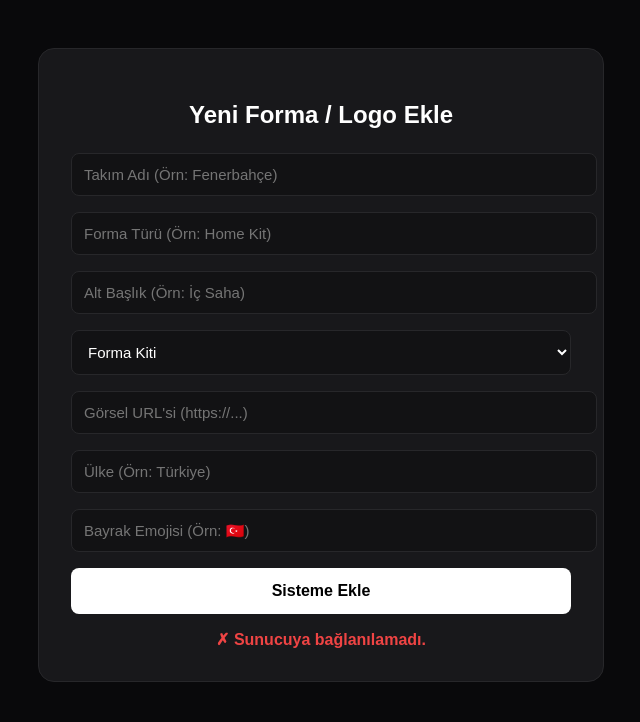
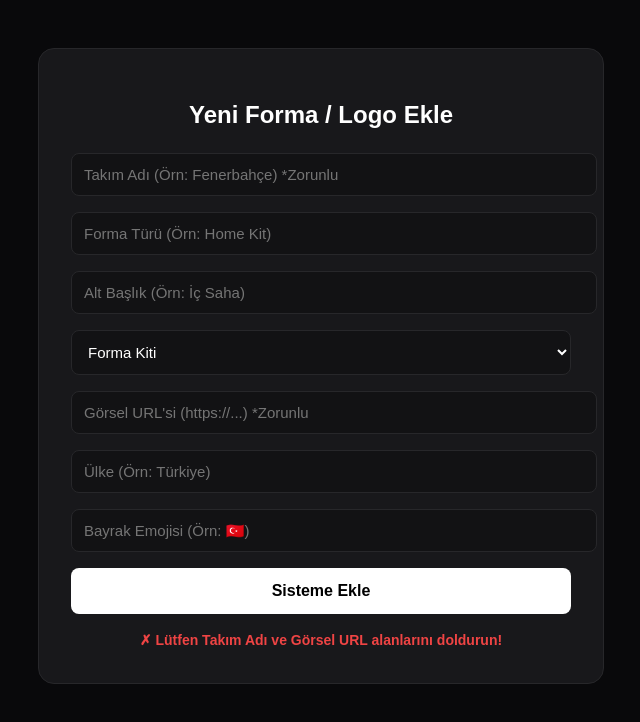
Before and after one commit to vegasDevelopment/FlKits-Api, a website: page admin-panel.html in a window 1280 px wide. Both pictures are taken after a click on the button "Sisteme Ekle". Shown: the whole page, without its empty margins (319-959 px from the left). Drawn offline with Linux system fonts and the light colour scheme; no server answers.

Commit message:
Update admin-panel.html

```diff
--- a/admin-panel.html
+++ b/admin-panel.html
@@ -9,65 +9,98 @@
   .container { width: 100%; max-width: 500px; background: #18181b; padding: 32px; border-radius: 16px; border: 1px solid #27272a; }
   h2 { margin-bottom: 24px; text-align: center; }
   input, select { width: 100%; padding: 12px; margin-bottom: 16px; background: #121214; border: 1px solid #27272a; color: #fff; border-radius: 8px; font-size: 15px; }
-  button { width: 100%; padding: 14px; background: #fff; color: #000; border: none; border-radius: 8px; font-weight: bold; font-size: 16px; cursor: pointer; }
+  input:focus, select:focus { outline: none; border-color: #52525b; }
+  button { width: 100%; padding: 14px; background: #fff; color: #000; border: none; border-radius: 8px; font-weight: bold; font-size: 16px; cursor: pointer; transition: 0.2s; }
   button:hover { background: #e4e4e7; }
-  button:disabled { opacity: 0.5; }
-  #mesaj { text-align: center; margin-top: 16px; font-weight: bold; }
+  button:disabled { opacity: 0.5; cursor: not-allowed; }
+  #mesaj { text-align: center; margin-top: 16px; font-weight: bold; font-size: 14px; line-height: 1.5; }
 </style>
 </head>
 <body>
 <div class="container">
   <h2>Yeni Forma / Logo Ekle</h2>
-  <input type="text" id="team" placeholder="Takım Adı (Örn: Fenerbahçe)">
+
+  <input type="text" id="team" placeholder="Takım Adı (Örn: Fenerbahçe) *Zorunlu">
   <input type="text" id="label" placeholder="Forma Türü (Örn: Home Kit)">
   <input type="text" id="sub" placeholder="Alt Başlık (Örn: İç Saha)">
+
   <select id="category">
     <option value="kits">Forma Kiti</option>
     <option value="logos">Kulüp Logosu</option>
     <option value="national">Milli Takım</option>
     <option value="premium">Premium</option>
   </select>
-  <input type="text" id="url" placeholder="Görsel URL'si (https://...)">
+
+  <input type="text" id="url" placeholder="Görsel URL'si (https://...) *Zorunlu">
   <input type="text" id="country" placeholder="Ülke (Örn: Türkiye)">
   <input type="text" id="flag" placeholder="Bayrak Emojisi (Örn: 🇹🇷)">
+
   <button id="ekleBtn" onclick="formaEkle()">Sisteme Ekle</button>
   <div id="mesaj"></div>
 </div>
+
 <script>
 async function formaEkle() {
   const btn = document.getElementById('ekleBtn');
   const mesaj = document.getElementById('mesaj');
-  btn.innerText = 'Ekleniyor...'; btn.disabled = true; mesaj.innerText = '';
 
+  // Butonu kilitle ve mesajı temizle
+  btn.innerText = 'Ekleniyor...';
+  btn.disabled = true;
+  mesaj.innerText = '';
+
+  // Form verilerini al
   const data = {
     token: '#Coogle29.10.26',
-    team: document.getElementById('team').value,
-    label: document.getElementById('label').value,
-    sub: document.getElementById('sub').value,
+    team: document.getElementById('team').value.trim(),
+    label: document.getElementById('label').value.trim() || 'Forma',
+    sub: document.getElementById('sub').value.trim() || 'Detay',
     category: document.getElementById('category').value,
-    url: document.getElementById('url').value,
-    country: document.getElementById('country').value,
-    flag: document.getElementById('flag').value
+    url: document.getElementById('url').value.trim(),
+    country: document.getElementById('country').value.trim() || 'Bilinmeyen',
+    flag: document.getElementById('flag').value.trim() || '🏳️'
   };
 
+  // Zorunlu alan kontrolü
+  if (!data.team || !data.url) {
+    mesaj.style.color = '#ef4444';
+    mesaj.innerText = '✗ Lütfen Takım Adı ve Görsel URL alanlarını doldurun!';
+    btn.innerText = 'Sisteme Ekle';
+    btn.disabled = false;
+    return;
+  }
+
   try {
-    // YENİ VERCEL LİNKİMİZ BURAYA EKLENDİ
+    // API'ye istek at
     const res = await fetch('https://flkits-api.vercel.app/api/kits', {
       method: 'POST',
       headers: { 'Content-Type': 'application/json' },
       body: JSON.stringify(data)
     });
 
+    // API'den dönen cevabı JSON olarak al (Hata mesajı varsa yakalamak için)
+    const result = await res.json();
+
     if (res.ok) {
-      mesaj.style.color = '#22c55e'; mesaj.innerText = '✓ Başarıyla eklendi!';
+      mesaj.style.color = '#22c55e';
+      mesaj.innerText = '✓ Başarıyla eklendi! Ana sayfayı yenileyerek kontrol edebilirsin.';
+
+      // Başarılıysa formu temizle
       document.querySelectorAll('input').forEach(i => i.value = '');
     } else {
-      mesaj.style.color = '#ef4444'; mesaj.innerText = '✗ Hata oluştu (Token veya veritabanı).';
+      // Eğer hata varsa (Token yanlış veya Veritabanı bağlı değilse)
+      mesaj.style.color = '#ef4444';
+      mesaj.innerText = '✗ Hata: ' + (result.error || 'Bilinmeyen bir sorun oluştu.');
     }
   } catch (err) {
-    mesaj.style.color = '#ef4444'; mesaj.innerText = '✗ Sunucuya bağlanılamadı.';
+    mesaj.style.color = '#ef4444';
+    mesaj.innerText = '✗ Sunucuya bağlanılamadı. API çökmüş olabilir.';
+    console.error(err);
   }
-  btn.innerText = 'Sisteme Ekle'; btn.disabled = false;
+
+  // Butonu eski haline getir
+  btn.innerText = 'Sisteme Ekle';
+  btn.disabled = false;
 }
 </script>
 </body>
```
